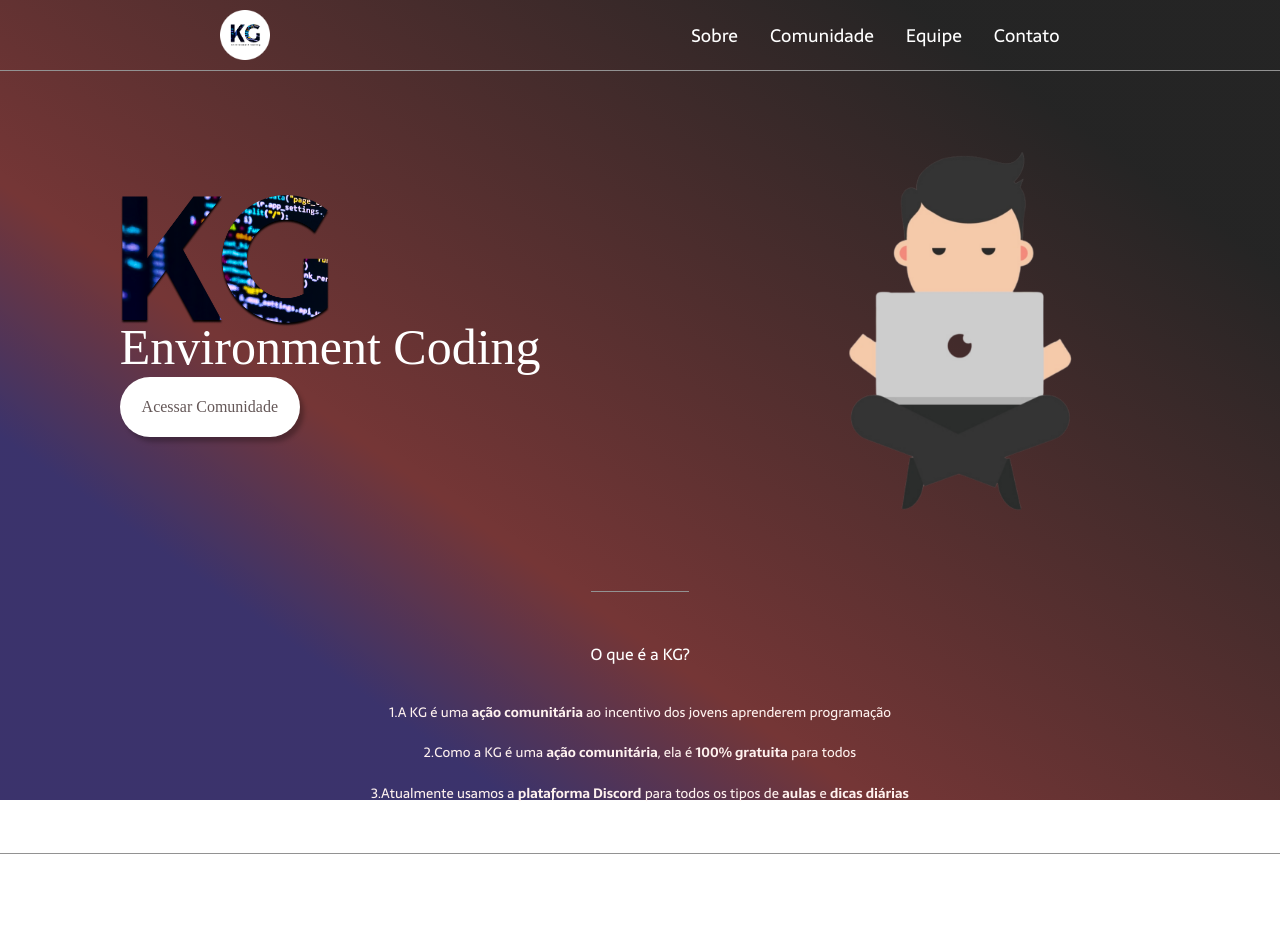
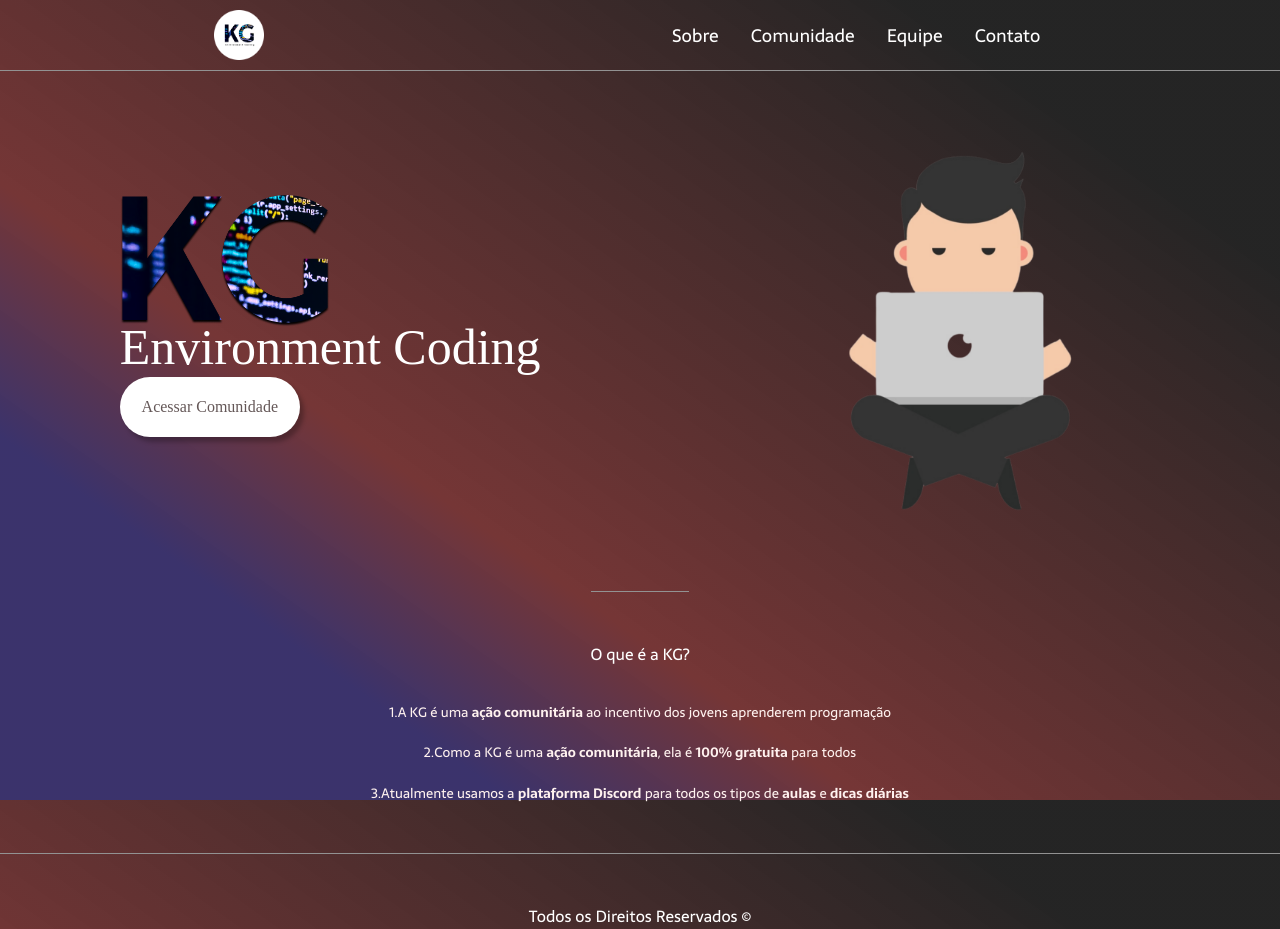
Before and after one commit to pronguto/kgEnvCod, a React (Create React App) app: page / in a window 1280 px wide. Built offline with nearby package versions, Linux system fonts and the light colour scheme.

Commit message:
refact body with extendTheme from chackra ui

```diff
--- a/src/App.js
+++ b/src/App.js
@@ -1,16 +1,7 @@
-import { Box } from "@chakra-ui/react";
 import { Routes } from "./routes";
 
 function App() {
-  return (
-    <Box
-      w="100vw"
-      h="100vh"
-      bgGradient="linear(215.44deg,rgba(15, 15, 15, 0.91) 15.64%, rgba(80, 0, 0, 0.79) 63.96%, rgba(10, 0, 71, 0.8) 78.73%, rgba(10, 0, 71, 0.8) 78.73%)"
-    >
-      <Routes />
-    </Box>
-  );
+  return <Routes />;
 }
 
 export default App;
--- a/src/components/Header/styles.js
+++ b/src/components/Header/styles.js
@@ -6,6 +6,7 @@ export const Container = styled.header`
   align-items: center;
   justify-content: space-between;
   padding: 10px;
+  width: 98%;
   @media screen and (min-width: 500px) {
     justify-content: space-around;
   }
--- a/src/index.js
+++ b/src/index.js
@@ -4,10 +4,11 @@ import ReactDOM from "react-dom";
 import { BrowserRouter } from "react-router-dom";
 import App from "./App";
 import "./index.css";
+import { theme } from "./styles/global.js";
 
 ReactDOM.render(
   <React.StrictMode>
-    <ChakraProvider>
+    <ChakraProvider theme={theme}>
       <BrowserRouter>
         <App />
       </BrowserRouter>
--- /dev/null
+++ b/src/styles/global.js
@@ -0,0 +1,15 @@
+import { extendTheme } from "@chakra-ui/react";
+
+export const theme = extendTheme({
+  styles: {
+    global: {
+      body: {
+        bgGradient:
+          "linear(215.44deg,rgba(15, 15, 15, 0.91) 15.64%, rgba(80, 0, 0, 0.79) 63.96%, rgba(10, 0, 71, 0.8) 78.73%, rgba(10, 0, 71, 0.8) 78.73%) no-repet",
+        width: "100vw",
+        height: "100vh",
+        backgroundSize: "cover",
+      },
+    },
+  },
+});
```
